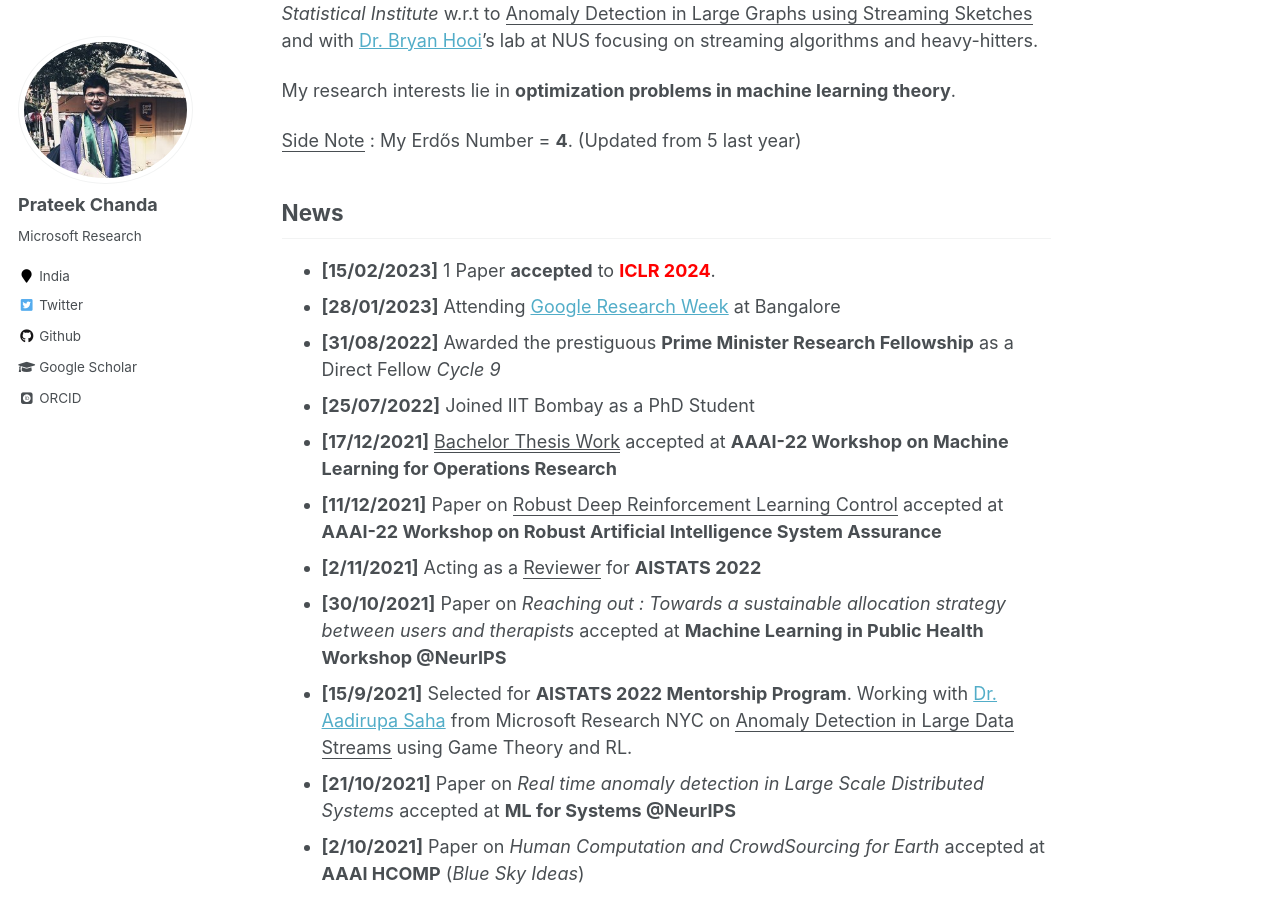
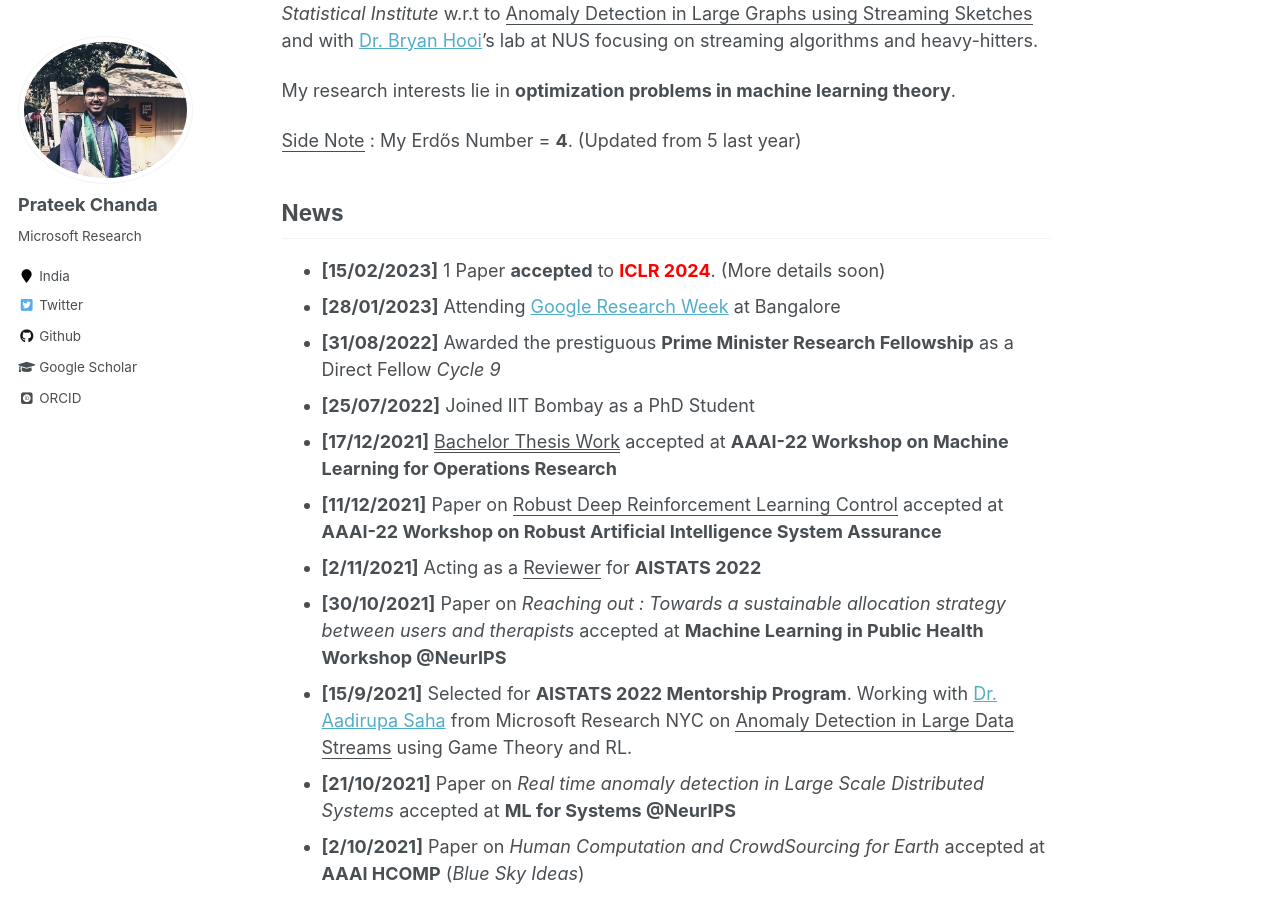
Before and after one commit to prateekiiest/prateekist.github.io, a Jekyll site: the page built from _pages/about.md, in a window 1280 px wide and 900 px high, scrolled down 346 px. Built offline with Jekyll 4.4.1, drawn with Linux system fonts in a browser that asks for light colours; some web fonts are replaced.

Commit message:
Update about.md

```diff
--- a/_pages/about.md
+++ b/_pages/about.md
@@ -23,7 +23,7 @@ My research interests lie in **optimization problems in machine learning theory*
 
 News
 ------
-- **[15/02/2023]** 1 Paper **accepted** to <span style="color:red">**ICLR 2024**</span>.
+- **[15/02/2023]** 1 Paper **accepted** to <span style="color:red">**ICLR 2024**</span>. (More details soon)
 - **[28/01/2023]** Attending [Google Research Week](https://sites.google.com/view/researchweek2023/home) at Bangalore
 - **[31/08/2022]** Awarded the prestiguous **Prime Minister Research Fellowship** as a Direct Fellow *Cycle 9*
 - **[25/07/2022]** Joined IIT Bombay as a PhD Student
```
